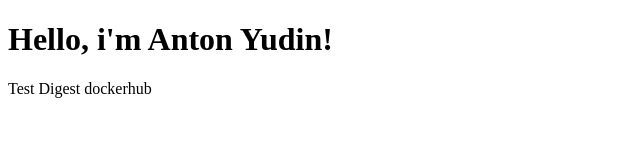
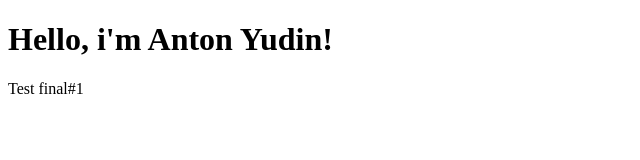
Before and after one commit to 2Core3/Diplom_nginx, a plain HTML site: page index.html in a window 1280 px wide. Shown: the full height of the page, 0-640 px from the left. Drawn offline with Linux system fonts and the light colour scheme.

Commit message:
test_jenkinsfile_final#3.1

```diff
--- a/index.html
+++ b/index.html
@@ -5,6 +5,6 @@
 </head>
 <body>
 	<h1>Hello, i'm Anton Yudin!</h1>
-	<p>Test Digest dockerhub</p>
+	<p>Test final#1</p>
 </body>
 </html>
```
